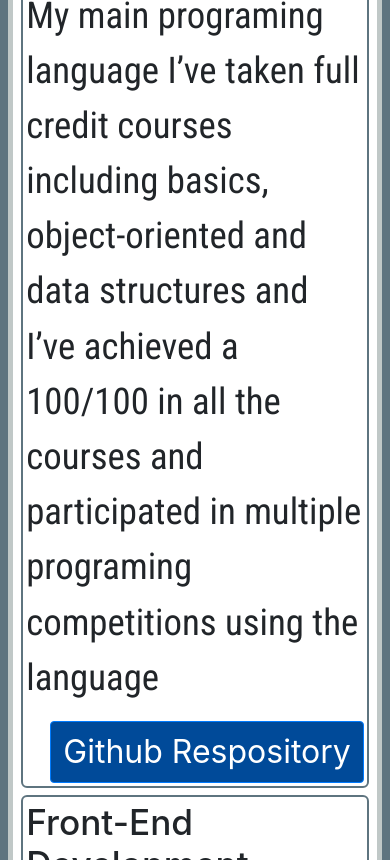
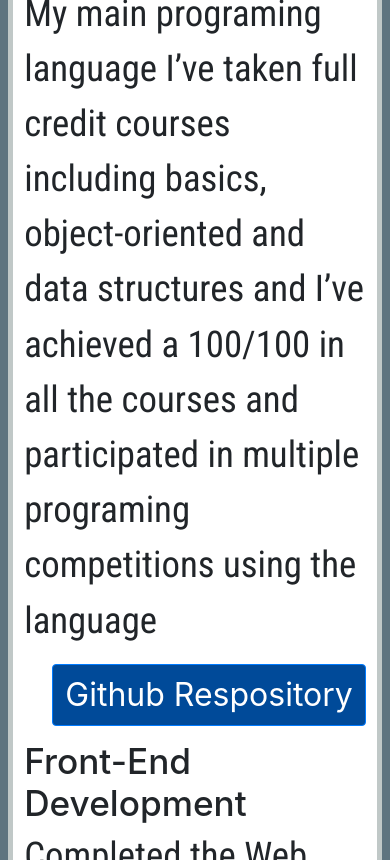
Before and after one commit to CarlosBravo00/CarlosBravo00.github.io, a plain HTML site: page Experience.html in a window 390 px wide. Shown: the part 719-1579 px from the top of the page. Drawn offline with nearby package versions, Linux system fonts and the light colour scheme.

Commit message:
Small css changes

```diff
--- a/css/Responsive.css
+++ b/css/Responsive.css
@@ -129,6 +129,7 @@
           }
 
         .textblock{
+            border: 0;
             flex: unset;
             margin-left: 0px;
             margin-bottom: 2%;
```
Also changed, not shown: Experience.html (+0 -4 lines).
